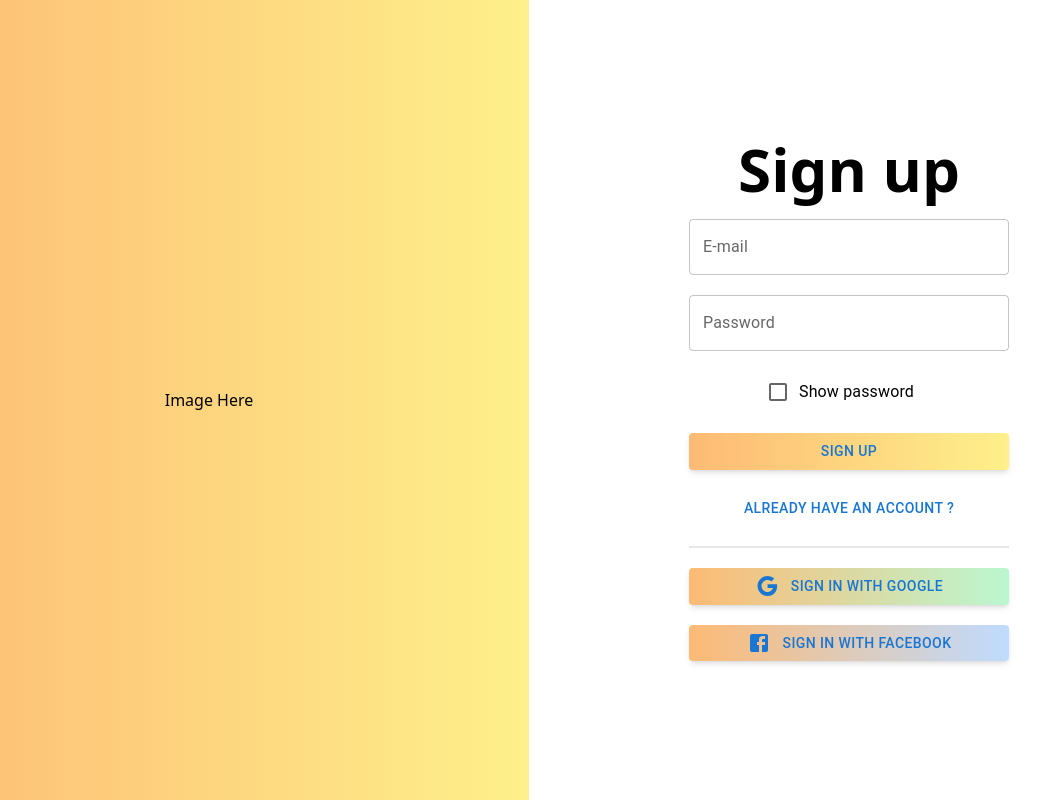
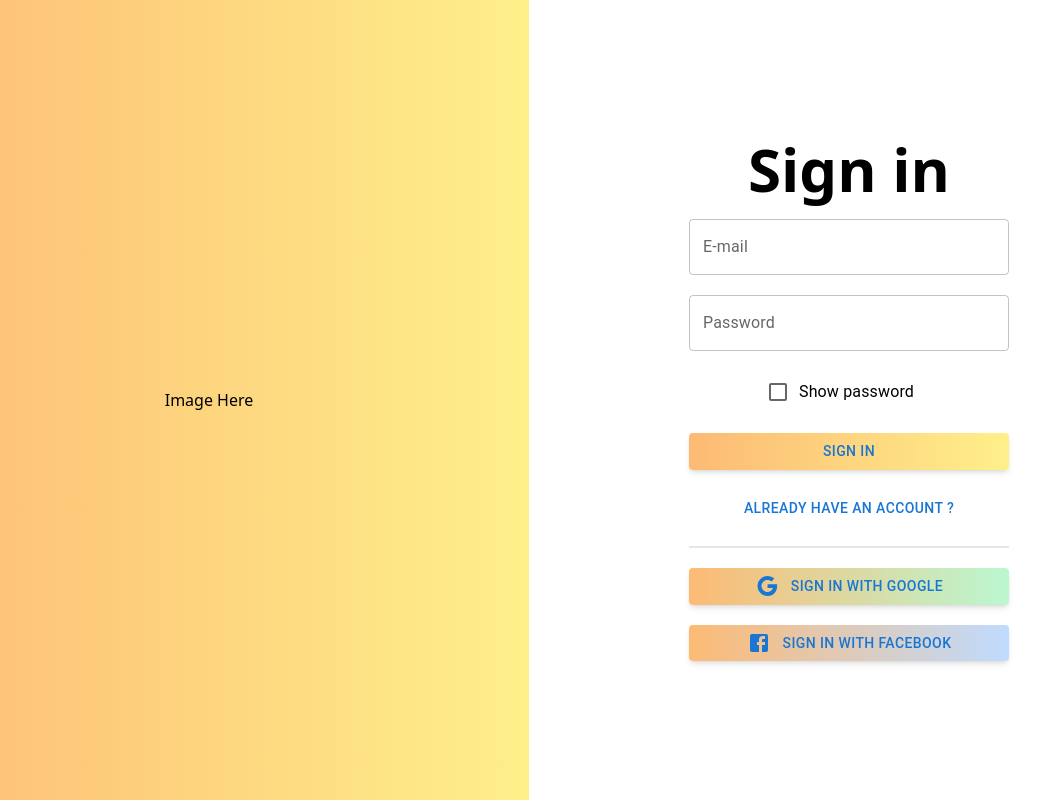
Before and after one commit to n8zzle/GoMonkey, a Next.js app: page /help in a window 1280 px wide. Both pictures are taken after a click on the button "ALREADY HAVE AN ACCOUNT ?". Shown: the whole page, without its empty margins (111-1151 px from the left). Built offline with nearby package versions, Linux system fonts and the light colour scheme; no server answers.

Commit message:
already have an account

```diff
--- a/app/Popup.tsx
+++ b/app/Popup.tsx
@@ -1,9 +1,48 @@
-import React from "react";
+import { Button, Checkbox, FormControlLabel, TextField } from "@mui/material";
+import React, { useState } from "react";
 
-type Props = {};
+const Popup = () => {
+  const [password, showPassword] = useState(false);
 
-const Popup = (props: Props) => {
-  return <div>Popup</div>;
+  return (
+    <div className="bg-white w-full rounded-lg flex flex-col  space-y-5 justify-center items-center ">
+      <h1 className="flex text-6xl font-extrabold ">Sign in</h1>
+
+      <TextField
+        className="w-1/2"
+        label="E-mail"
+        id="emailAddress"
+        variant="outlined"
+      />
+      {password ? (
+        <TextField
+          className="w-1/2"
+          label="Password"
+          id="userpassword"
+          variant="outlined"
+        />
+      ) : (
+        <TextField
+          className="w-1/2"
+          label="Password"
+          id="userpassword"
+          variant="outlined"
+          type="password"
+        />
+      )}
+
+      <FormControlLabel
+        control={
+          <Checkbox id="checkbox" onClick={() => showPassword(!password)} />
+        }
+        label="Show password"
+      />
+
+      <Button className="w-1/2 p-3 bg-gradient-to-r from-orange-300 to-yellow-200 text-black font-bold shadow-md">
+        Sign in
+      </Button>
+    </div>
+  );
 };
 
 export default Popup;
--- a/app/SideBar.tsx
+++ b/app/SideBar.tsx
@@ -115,12 +115,10 @@ export default function SideBar() {
           <Link
             href="/"
             className="hover:bg-[#F36969] hover:text-white duration-300 rounded-full  flex justify-center text-center p-2 space-x-2"
+            onClick={signout}
           >
             <LogoutIcon />
-            <button
-              className={`${open ? "inline-flex" : "hidden"}`}
-              onClick={signout}
-            >
+            <button className={`${open ? "inline-flex" : "hidden"}`}>
               Log out
             </button>
           </Link>
--- a/app/Signin.tsx
+++ b/app/Signin.tsx
@@ -46,14 +46,18 @@ const Signin = (props: Props) => {
       });
   };
   const [password, showPassword] = useState(false);
-
+  const [modal, showModal] = useState(false);
   return (
     <div className="w-full h-full  flex">
       <div className="w-full flex justify-center items-center bg-gradient-to-r from-orange-300 to-yellow-200 ...">
         Image Here
       </div>
       <div className="w-full flex flex-col  space-y-5 justify-center items-center">
-        <h1 className="flex text-6xl font-extrabold ">Sign up</h1>
+        {modal ? (
+          <Popup />
+        ) : (
+          <>
+            <h1 className="flex text-6xl font-extrabold ">Register now</h1>
 
             <TextField
               className="w-1/2"
@@ -80,7 +84,10 @@ const Signin = (props: Props) => {
 
             <FormControlLabel
               control={
-            <Checkbox id="checkbox" onClick={() => showPassword(!password)} />
+                <Checkbox
+                  id="checkbox"
+                  onClick={() => showPassword(!password)}
+                />
               }
               label="Show password"
             />
@@ -89,10 +96,15 @@ const Signin = (props: Props) => {
               onClick={signInWithCredentials}
               className="w-1/2 p-3 bg-gradient-to-r from-orange-300 to-yellow-200 text-black font-bold shadow-md"
             >
-          Sign up
+              Register now
             </Button>
+          </>
+        )}
 
-        <Button className="flex justify-end items-center">
+        <Button
+          className="flex justify-end items-center"
+          onClick={() => showModal(!modal)}
+        >
           Already have an account ?
         </Button>
 
--- a/app/Task.tsx
+++ b/app/Task.tsx
@@ -25,7 +25,7 @@ export default function Task() {
             onClick={() => setOpen(!open)}
             className="hidden md:flex  duration-300"
           >
-            {open ? <KeyboardArrowLeftIcon /> : <KeyboardArrowRightIcon />}
+            {open ? <KeyboardArrowRightIcon /> : <KeyboardArrowLeftIcon />}
           </IconButton>
         </div>
       </div>
```
Lines whose indentation alone changed are shown as unchanged.
